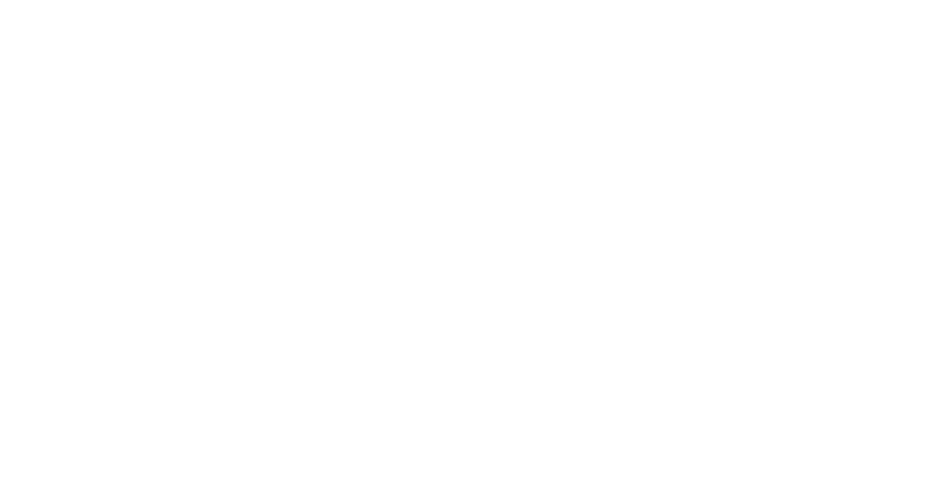
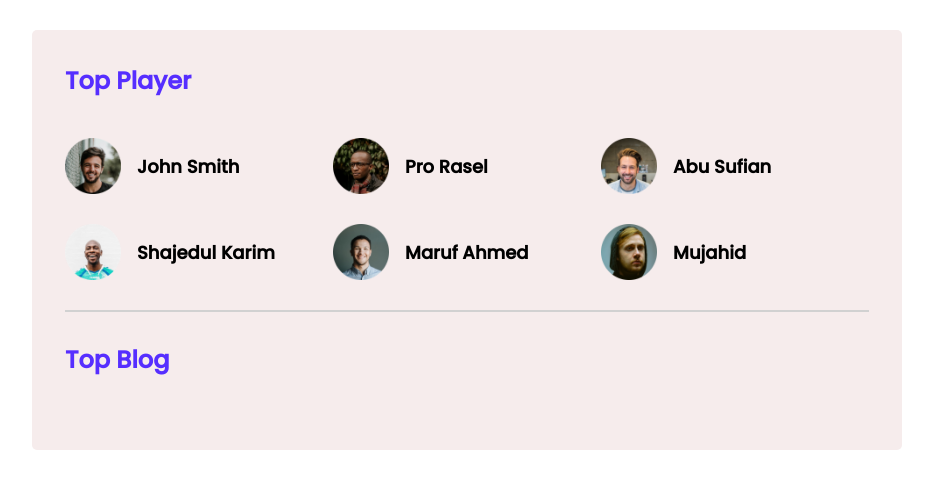
Before and after one commit to Hacker1971/leader-board-main, a plain HTML site: page index.html in a window 1280 px wide. Shown: the whole page, without its empty margins (173-1106 px from the left). Drawn offline with Linux system fonts and the light colour scheme.

Commit message:
feast site

```diff
--- a/index.html
+++ b/index.html
@@ -5,8 +5,51 @@
     <meta http-equiv="X-UA-Compatible" content="IE=edge">
     <meta name="viewport" content="width=device-width, initial-scale=1.0">
     <title>Leader-board-main</title>
+    <link rel="stylesheet" href="style.css">
 </head>
 <body>
+   <!----- header  site------>
+    <header>
 
+    </header>
+                        <!-----main site---->
+        <main>
+             <div class="top-site">
+                    <h1 class="top-text">Top Player</h1>
+                    <div class="names">
+                        <div class="edit-1">
+                            <img src="./images/players/player-1.png" alt="">
+                            <h3 class="sub-name">John Smith</h3>
+                        </div>
+                        <div class="edit-1">
+                            <img src="./images/players/player-2.png" alt="">
+                            <h3 class="sub-name">Pro Rasel</h3>
+                        </div>
+                        <div class="edit-1">
+                            <img src="./images/players/player-3.png" alt="">
+                            <h3 class="sub-name">Abu Sufian</h3>
+                        </div>
+                        <div class="edit-1">
+                            <img src="./images/players/player-4.png" alt="">
+                            <h3 class="sub-name">Shajedul Karim</h3>
+                        </div class="edit-1">
+                        <div class="edit-1">
+                            <img src="./images/players/player-5.png" alt="">
+                            <h3 class="sub-name">Maruf Ahmed</h3>
+                        </div>
+                        <div class="edit-1">
+                            <img src="./images/players/player-6.png" alt="">
+                            <h3 class="sub-name">Mujahid</h3>
+                        </div>
+                    </div>
+                    <hr>
+                    <h1 class="top-text">Top Blog</h1>
+
+             </div>
+             <div class="botton-site">
+
+             </div>
+
+        </main>
 </body>
 </html>
--- a/style.css
+++ b/style.css
@@ -1,5 +1,51 @@
+@import url('https://fonts.googleapis.com/css2?family=Open+Sans&family=Poppins:wght@500&family=Work+Sans&display=swap');
 *{
     margin: 0;
     padding: 0;
     box-sizing: border-box;
+    font-family: 'Poppins', sans-serif;
 }
+.body{
+    background: #9F9F9F;
+}
+
+/* top-side */
+main{
+    display: flex;
+    justify-content: center;
+}
+.top-site{
+    background: #f6ecec;
+    border-radius: 5px;
+    width: 870px;
+    padding: 33px;
+    margin-top: 30px;
+}
+.top-text{
+    color: #562EFF;
+    font-size: 24px;
+    margin-bottom: 40px;
+}
+.names{
+    display: grid;
+    grid-template-columns: repeat(3,1fr);
+    grid-row-gap:30px;
+}
+.sub-name{
+    color: #000000;
+    font-size: 18px;
+}
+.edit-1{
+    display: flex;
+    align-items: center;
+    gap: 16px;
+}
+.edit-1 img{
+    width: 56px;
+    height: 56px;
+}
+hr{
+    border: 1px solid #D1D1D1;
+    margin-top: 30px;
+    margin-bottom: 30px;
+}
```
